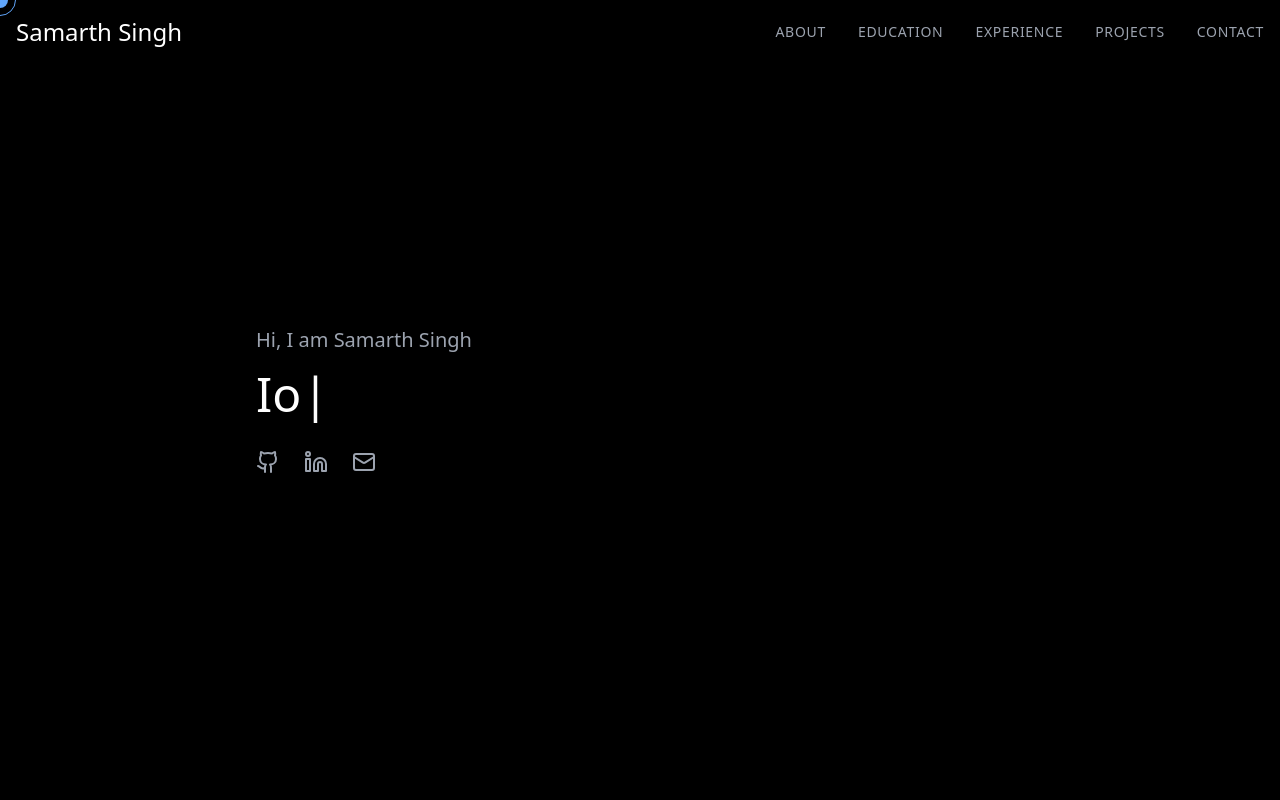
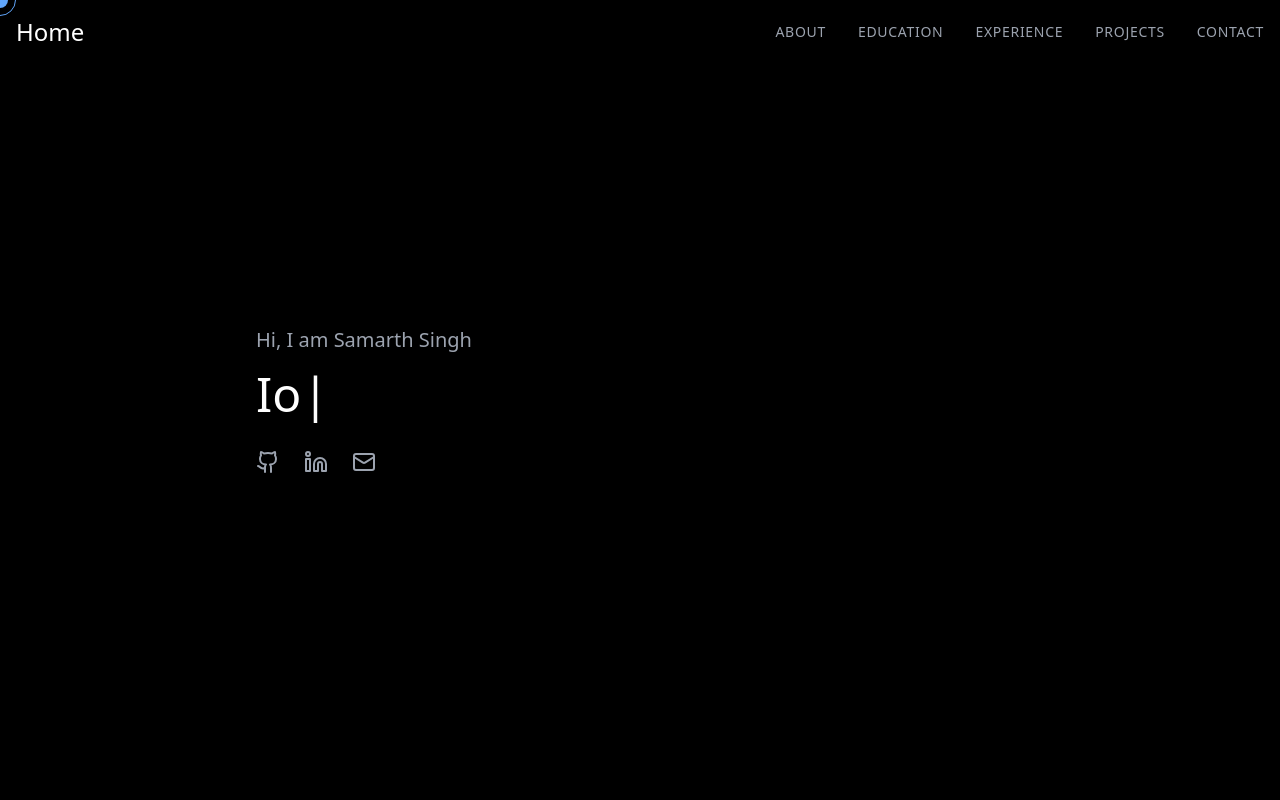
Before and after one commit to samarth-sudo/portfolio-main, a React (Vite) app: page / in a window 1280 px wide. Shown: the top 800 px of the page. Built offline with nearby package versions, Linux system fonts and the light colour scheme.

Commit message:
Remove about and bold the introduction and add home

```diff
--- a/src/App.tsx
+++ b/src/App.tsx
@@ -21,7 +21,7 @@ function App() {
             animate={{ opacity: 1, x: 0 }}
             className="text-2xl font-light"
           >
-            Samarth Singh
+            Home
           </motion.h1>
           <nav className="hidden md:flex gap-8">
             {['about', 'education', 'experience', 'projects', 'contact'].map((item, i) => (
@@ -54,7 +54,7 @@ function App() {
             className="fixed inset-0 bg-black z-30 md:hidden flex items-center justify-center"
           >
             <nav className="flex flex-col gap-8 text-center">
-              {['about', 'education', 'experience', 'projects', 'contact'].map((item) => (
+              {['education', 'experience', 'projects', 'contact'].map((item) => (
                 <a
                   key={item}
                   href={`#${item}`}
@@ -79,7 +79,7 @@ function App() {
               transition={{ delay: 0.2 }}
               className="text-gray-400 text-xl mb-4 font-light"
             >
-              Hi, I am Samarth Singh
+              <strong>Hi, I am Samarth Singh</strong>
             </motion.h2>
             <motion.div
               initial={{ opacity: 0, y: 20 }}
```
